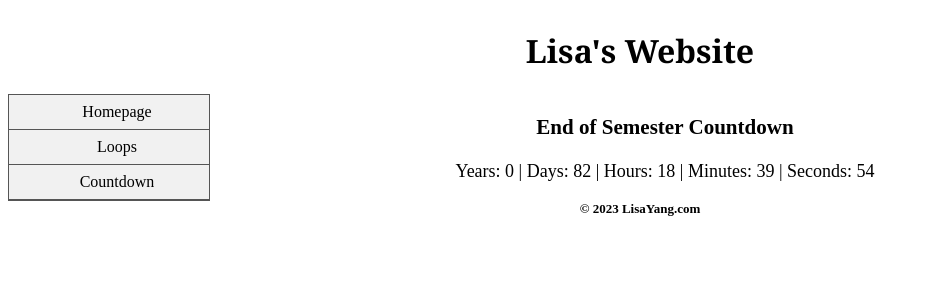
After one commit to pajyang/Homepage-Video-Loops, a PHP site: page /clock/countdown.php in a window 1280 px wide. The commit adds this page. Shown: the top 300 px of the page, without its empty margins (0-930 px from the left). Run offline with PHP 8.4, Linux system fonts and the light colour scheme.

Commit message:
updated homepage proj countdown

```diff
--- /dev/null
+++ b/clock/countdown.php
@@ -0,0 +1,52 @@
+<?php
+/*
+ * this is a countdown timer
+ * End of Semester 12-11-2023
+ */
+
+$secPerMin = 60;
+$secPerHour = 60 * $secPerMin;
+$secPerDay = 24 * $secPerHour;
+$secPerYear = 365 * $secPerDay;
+
+//current time
+$now = time();
+
+//End of Semester time
+$endSemester = mktime(12,0,0,12,11,2023);
+
+//number of seconds between now and then
+$seconds = $endSemester - $now;
+
+$Years = floor($seconds/$secPerYear);
+$seconds = $seconds - ($Years * $secPerYear);
+
+$Days = floor($seconds / $secPerDay);
+$seconds = $seconds - ($Days * $secPerDay);
+
+$Hours = floor($seconds / $secPerHour);
+$seconds = $seconds - ($Hours * $secPerHour);
+
+$Minutes = floor($seconds / $secPerMin);
+$seconds = $seconds - ($Minutes * $secPerMin);
+
+
+?>
+<!doctype html>
+<html lang="en">
+<head>
+    <meta charset="utf-8">
+    <title>Lisa's Homepage</title>
+    <link rel="stylesheet" href="../css/base.css">
+</head>
+<body>
+<header><?php include '../includes/header.php'?></header>
+<nav><?php include '../includes/nav.php'?></nav>
+<main>
+    <h3>End of Semester Countdown</h3>
+    <p>Years: <?=$Years ?> | Days: <?=$Days ?> | Hours: <?=$Hours ?>
+        | Minutes: <?=$Minutes ?> | Seconds: <?=$seconds ?></p>
+</main>
+<footer><?php include '../includes/footer.php'?></footer>
+</body>
+</html>
--- /dev/null
+++ b/css/base.css
@@ -0,0 +1,64 @@
+/*Main layout*/
+header {
+    width: 100%;
+    float: left;
+    font-family: Georgia;
+    text-align: center;
+}
+nav{
+    width: 20%;
+    float: left;
+    padding-right: 25px;
+}
+main{
+    width: 60%;
+    float: left;
+    font-size: large;
+    text-align: center;
+}
+footer{
+    width:100%;
+    float:left;
+    text-align: center;
+    font-size: small;
+    font-weight: bold;
+}
+main img{
+    width: 250px;
+    display: block;
+    margin: 0 auto;
+}
+margin p{
+    margin-top: 30px;
+    text-indent: 25px;
+}
+
+/* Menus */
+ul{
+    list-style-type: none;
+    margin: 0;
+    padding: 0;
+    width: 200px;
+    background-color: #f1f1f1;
+}
+li a{
+    display: block;
+    color: #000;
+    padding: 8px 0 8px 16px;
+    text-decoration: none;
+}
+/* Menu hover */
+li a:hover {
+    background-color: #555;
+    color: white;
+}
+ul{
+    border: 1px solid #555555;
+}
+li{
+    text-align: center;
+    border-bottom: 1px solid #555555;
+}
+li last-child{
+    border-bottom: none;
+}
--- a/includes/nav.php
+++ b/includes/nav.php
@@ -1,5 +1,5 @@
 <ul>
     <li><a href="/">Homepage</a></li>
     <li><a href="/loops/loops.php">Loops</a></li>
-    <li><a href="#">Countdown</a></li>
+    <li><a href="/clock/countdown.php">Countdown</a></li>
 </ul>
```
Also changed, not shown: index.php (added, +22 -0 lines), images/lisa2.jpg (added).
